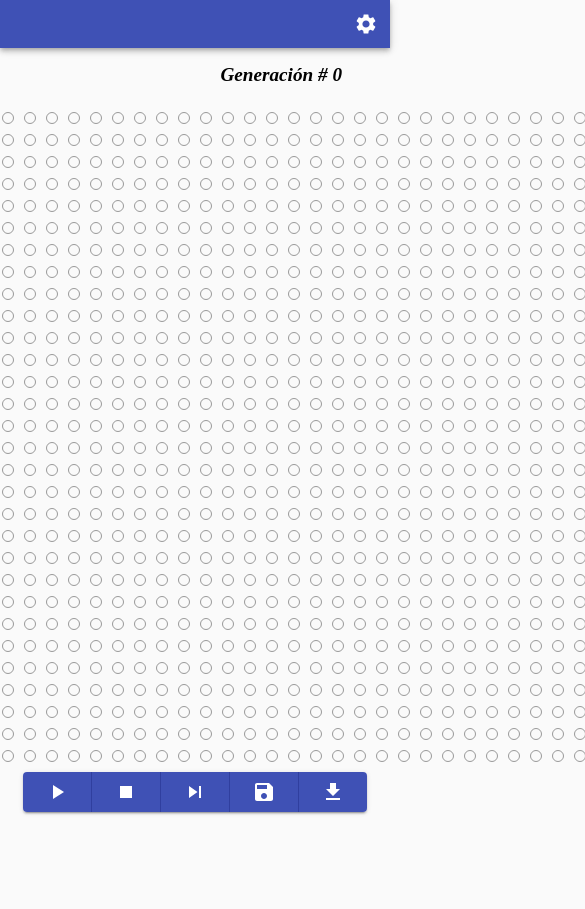
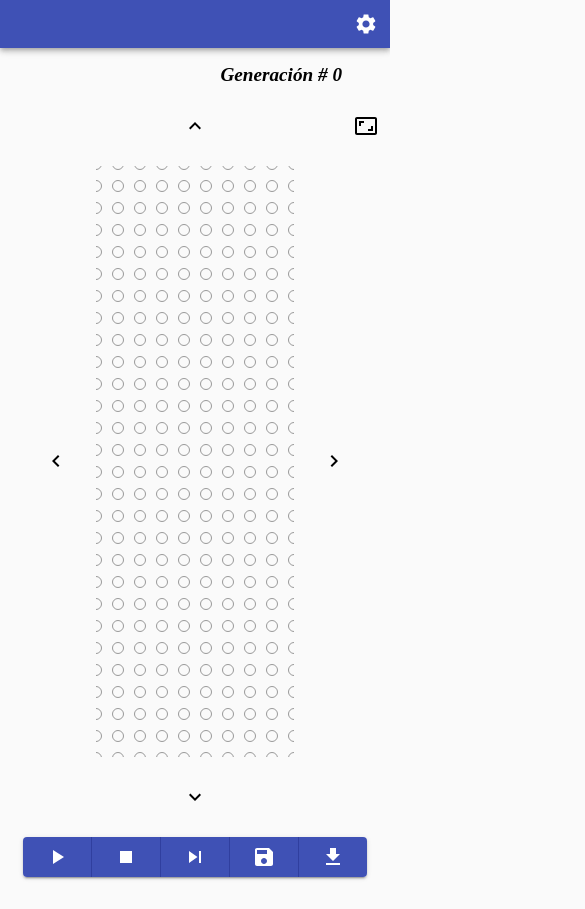
Before and after one commit to NGiudi/Challenge--Shipnow, a React (Create React App) app: page / in a window 390 px wide. Shown: the top 909 px of the page, 585 px wide, since content can reach past the window. Before the commit the page ends 844 px from the top, so only its background shows below. Built offline with nearby package versions, Linux system fonts and the light colour scheme.

Commit message:
created board responsive

```diff
--- a/src/App.js
+++ b/src/App.js
@@ -19,12 +19,10 @@
 
       <p className="text-generation">Generación # {count}</p>
 
-      <div className="box-center">
-        <Board/>
-      </div>
+      <Board/>
 
       <div className="box-buttons-bar">
-          <ButtonsGroup/>
+        <ButtonsGroup/>
       </div>
     </SnackbarProvider>
   );
--- a/src/components/Board.js
+++ b/src/components/Board.js
@@ -1,14 +1,73 @@
-import React, { useContext } from 'react';
+import React, { createRef, useContext } from 'react';
+
+// imports from material ui.
+import KeyboardArrowRightIcon from '@material-ui/icons/KeyboardArrowRight';
+import KeyboardArrowDownIcon from '@material-ui/icons/KeyboardArrowDown';
+import KeyboardArrowLeftIcon from '@material-ui/icons/KeyboardArrowLeft';
+import KeyboardArrowUpIcon from '@material-ui/icons/KeyboardArrowUp';
+import AspectRatioIcon from '@material-ui/icons/AspectRatio';
+import { IconButton, Tooltip } from '@material-ui/core';
 
 // import from local files.
+import { INCREMENT_MOVE_BOARD } from '../constants/settings';
 import { BoardContext } from '../context/BoardContext';
 import Cell from './Cell';
 
+// init in the center board.
+let top=50, left=50;
+
 function Board() {
   const { board } = useContext(BoardContext);
+  const refBoard = createRef();
+
+  const centerBoard = () => {
+    top=50;
+    left=50;
+    refBoard.current.style.top = `${top}%`;
+    refBoard.current.style.left = `${left}%`;
+  }
+
+  const moveUp = () => {
+    top -= INCREMENT_MOVE_BOARD;
+    refBoard.current.style.top = `${top}%`;
+  }
+
+  const moveDown = () => {
+    top += INCREMENT_MOVE_BOARD;
+    refBoard.current.style.top = `${top}%`;
+  }
+
+  const moveLeft = () => {
+    left -= INCREMENT_MOVE_BOARD;
+    refBoard.current.style.left = `${left}%`;
+  }
+
+  const moveRight = () => {
+    left += INCREMENT_MOVE_BOARD;
+    refBoard.current.style.left = `${left}%`;
+  }
 
   return (
-    <div className="box-board">
+    <div className="box-game">
+      <div className="btn-center">
+        <Tooltip title="Centrar tablero">
+          <IconButton color="inherit" onClick={centerBoard}>
+            <AspectRatioIcon/>
+          </IconButton>
+        </Tooltip>
+      </div>
+
+      <IconButton color="inherit" onClick={moveUp}>
+        <KeyboardArrowUpIcon/>
+      </IconButton>
+
+      <div className="box-board-flex">
+        <IconButton color="inherit" onClick={moveLeft}>
+          <KeyboardArrowLeftIcon/>
+        </IconButton>
+
+        <div className="container-box-board">
+          <div ref={refBoard} className="box-board">
             {
               board.map((row, y) => {
                 return (
@@ -23,6 +82,17 @@
               })
             }
           </div>
+        </div>
+
+        <IconButton color="inherit" onClick={moveRight}>
+          <KeyboardArrowRightIcon/>
+        </IconButton>
+      </div>
+
+      <IconButton color="inherit" onClick={moveDown}>
+        <KeyboardArrowDownIcon/>
+      </IconButton>
+    </div>
   )
 }
 
--- a/src/constants/settings.js
+++ b/src/constants/settings.js
@@ -1,4 +1,6 @@
 export const GENERATION_NAME_LOCALSTORAGE = "game-of-life";
+
+export const INCREMENT_MOVE_BOARD = 2; // value in percentage.
 
 export const MAX_COLUMNS = 100;
 export const MAX_ROWS = 100;
--- a/src/index.css
+++ b/src/index.css
@@ -8,6 +8,8 @@
 body { background-color: #fafafa; }
 
 .text-end { text-align: end; }
+
+.flex { display: flex; }
 
 .my-2 { margin: 2rem 0;}
 
@@ -21,29 +23,46 @@
   text-align: end;
 }
 
-.box-center {
-  box-sizing: content-box;
-  align-items: center;
-  display: flex;
-  flex-direction: column;
-  margin: auto;
-}
-
 .box-buttons-bar {
-  bottom: 2rem;
-  left: 0;
-  position: fixed;
+  margin: 1rem 0 2rem 0;
   text-align: center;
   width: 100%;
 }
 
 
 /* Board styles */
+.box-game {
+  margin: 1rem 2rem;
+  position: relative;
+  text-align: center;
+}
+
+.btn-center {
+  left: 95%;
+  position: absolute;
+  top: 0;
+}
+
+.box-board-flex {
+  align-items: center;
+  display: flex;
+}
+
+.container-box-board {
+  margin: 1rem;
+  overflow: hidden;
+  position: relative;
+  width: 100%;
+  height: 70vh;
+}
+
 .box-board {
+  position: absolute;
+  top:50%;
+  transform: translate(-50%,-50%);
+  left: 50%;
   padding: 5px;
 }
-
-.flex { display: flex; }
 
 
 /* Cell styles */
```
Lines whose indentation alone changed are shown as unchanged.
